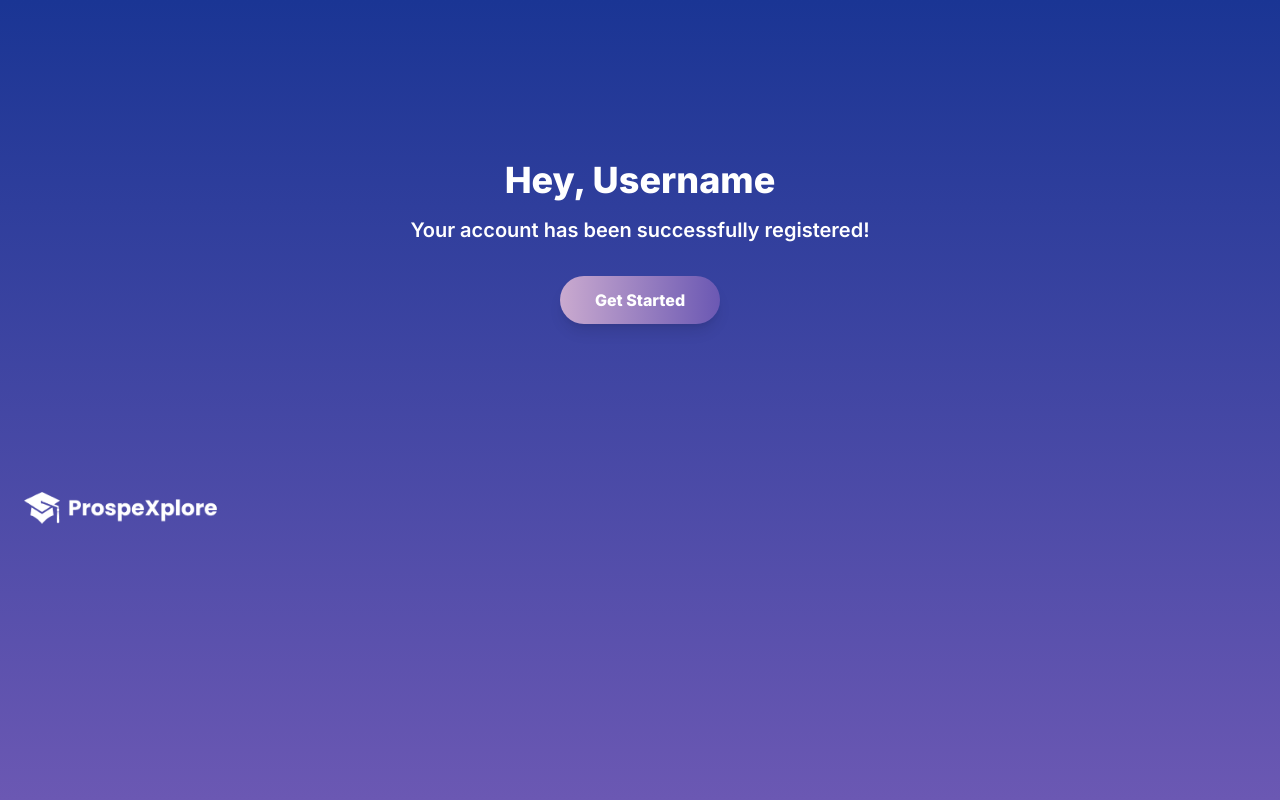
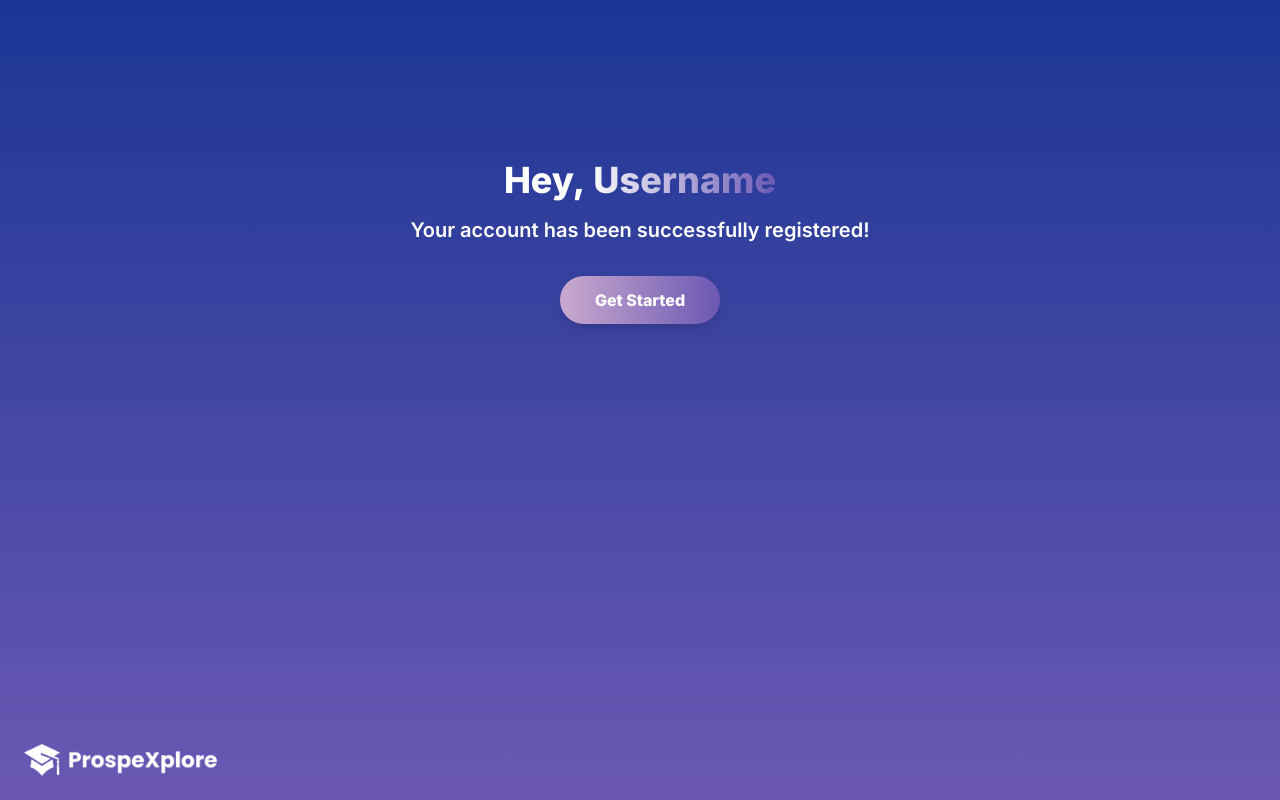
Before and after one commit to mraifalkautsar/17_ProspeXplore, a Next.js app: page /auth_accept in a window 1280 px wide. Built offline with nearby package versions, Linux system fonts and the light colour scheme.

Commit message:
fix: design issues

```diff
--- a/app/auth_accept/page.tsx
+++ b/app/auth_accept/page.tsx
@@ -6,7 +6,9 @@ export default function Home() {
   return (
     <main className="bg-gradient-to-b from-[#1A3594] to-[#6B58B3] min-h-screen">
         <div className="w-full mx-auto items-center justify-center text-center pt-40">
-            <h2 className="font-poppins font-extrabold text-white text-4xl">Hey, Username</h2>
+            <div className="font-poppins font-extrabold text-4xl inline-flex">
+                <h2 className="text-white">Hey,</h2><h2 className="bg-gradient-to-r from-white to-[#6B58B3] text-transparent bg-clip-text">&nbsp;Username</h2>
+            </div>
             <p className="font-poppins text-white text-xl mt-4 font-semibold">Your account has been successfully registered!</p>
 
             <button
@@ -16,7 +18,7 @@ export default function Home() {
         </div>
 
 
-        <div className="flex mt-28">
+        <div className="flex absolute bottom-0">
             <img
                 src="Vector.png"
                 alt="logo"
--- a/app/authentication/page.tsx
+++ b/app/authentication/page.tsx
@@ -18,7 +18,7 @@ export default async function Home() {
 
 
       <RegisterForm/>
-      <div className="flex">
+      <div className="flex absolute bottom-0">
           <img
             src="Vector.png"
             alt="logo"
```
